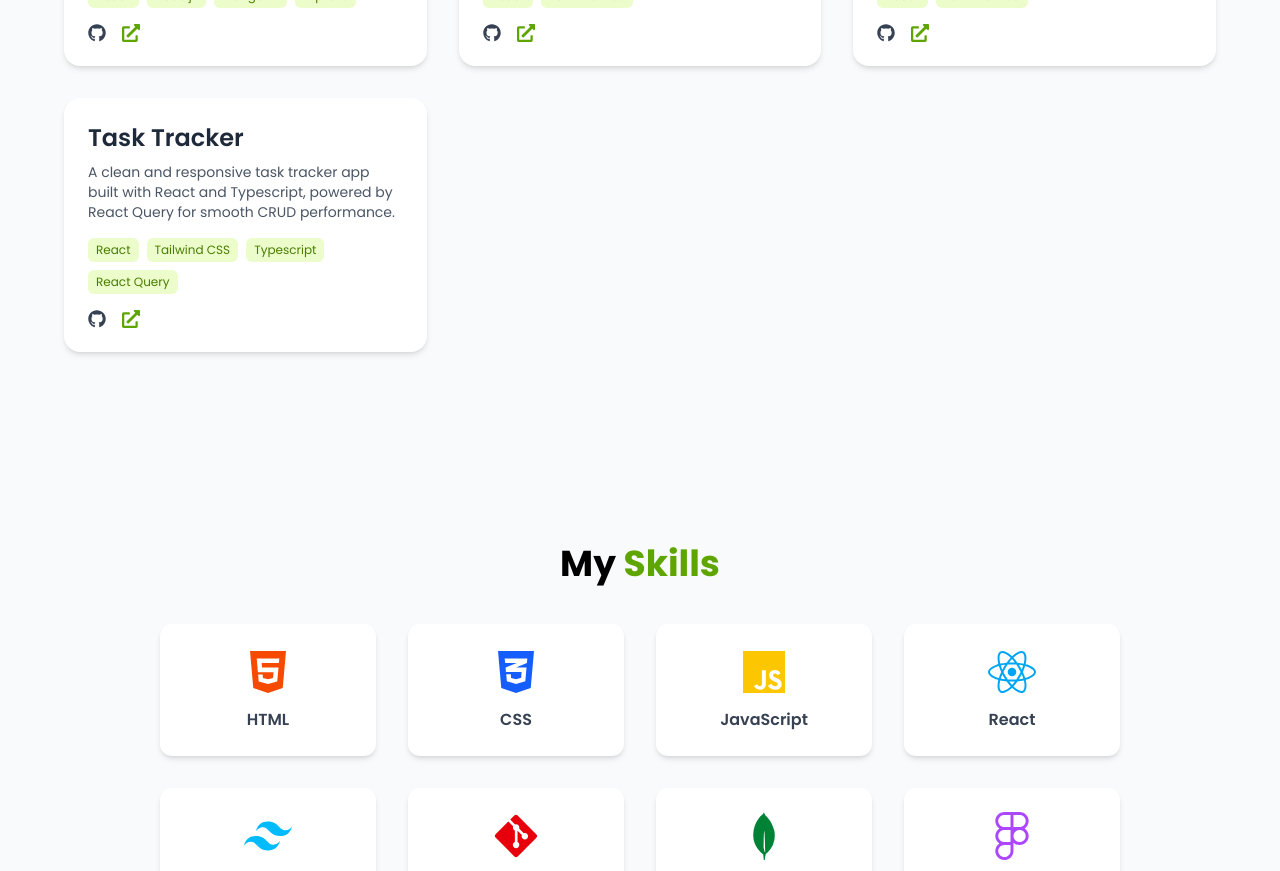
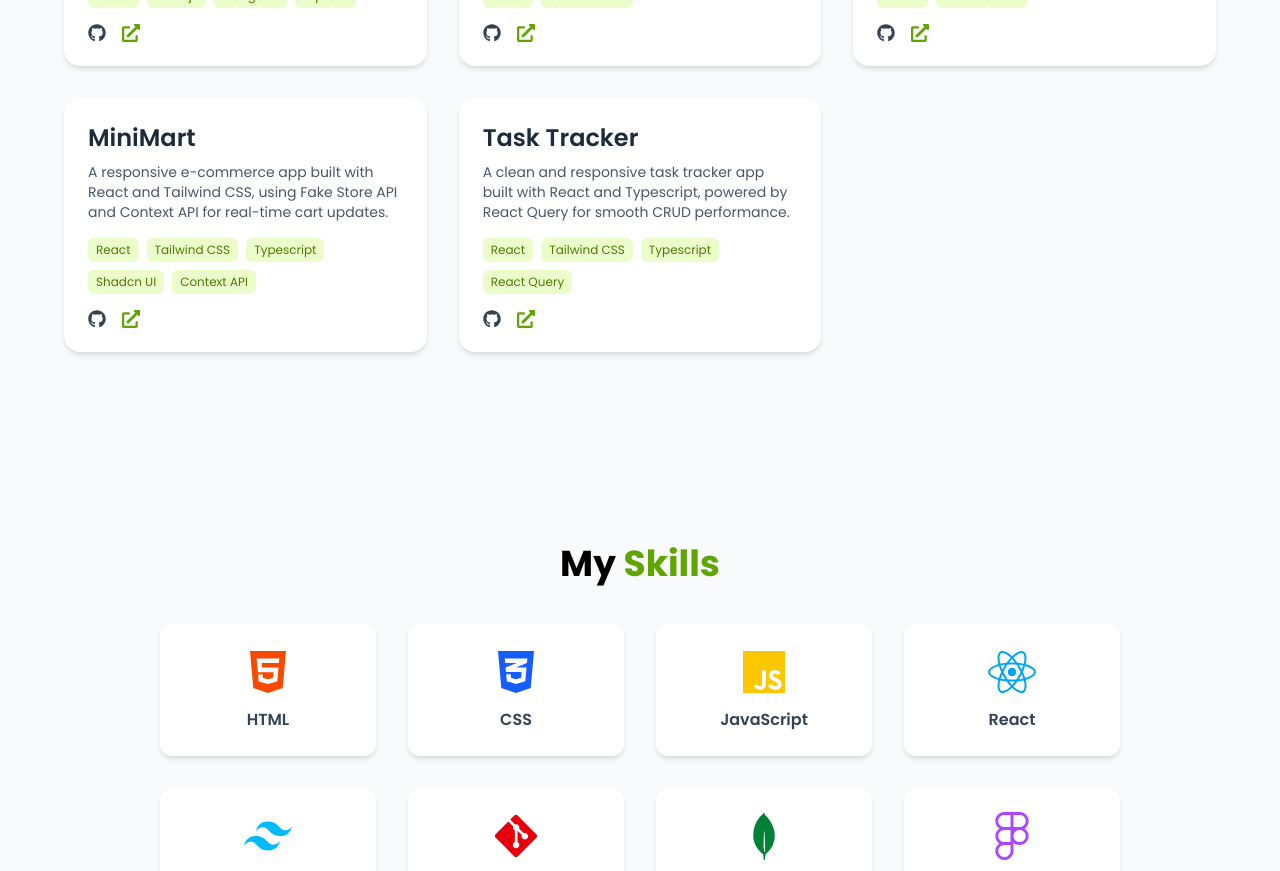
Before and after one commit to sarinashresthaa/Portfolio, a React (Vite) app: page / in a window 1280 px wide. Shown: the part 2040-2911 px from the top of the page. Built offline with nearby package versions, Linux system fonts and the light colour scheme.

Commit message:
feat: added minimart project

```diff
--- a/src/components/Projects.jsx
+++ b/src/components/Projects.jsx
@@ -22,6 +22,13 @@ const projects = [
     tech: ["React", "Tailwind CSS"],
     github: "https://github.com/sarinashresthaa/Todo-List",
     demo: "https://sarina-todo.netlify.app/",
+  },
+  {
+    title: " MiniMart",
+    description: "A responsive e-commerce app built with React and Tailwind CSS, using Fake Store API and Context API for real-time cart updates.",
+    tech: ["React", "Tailwind CSS", "Typescript", "Shadcn UI", "Context API"],
+    github: "https://github.com/sarinashresthaa/MiniMart",
+    demo: "https://minimartbysarina.netlify.app/",
   },
   {
     title: " Task Tracker",
```
